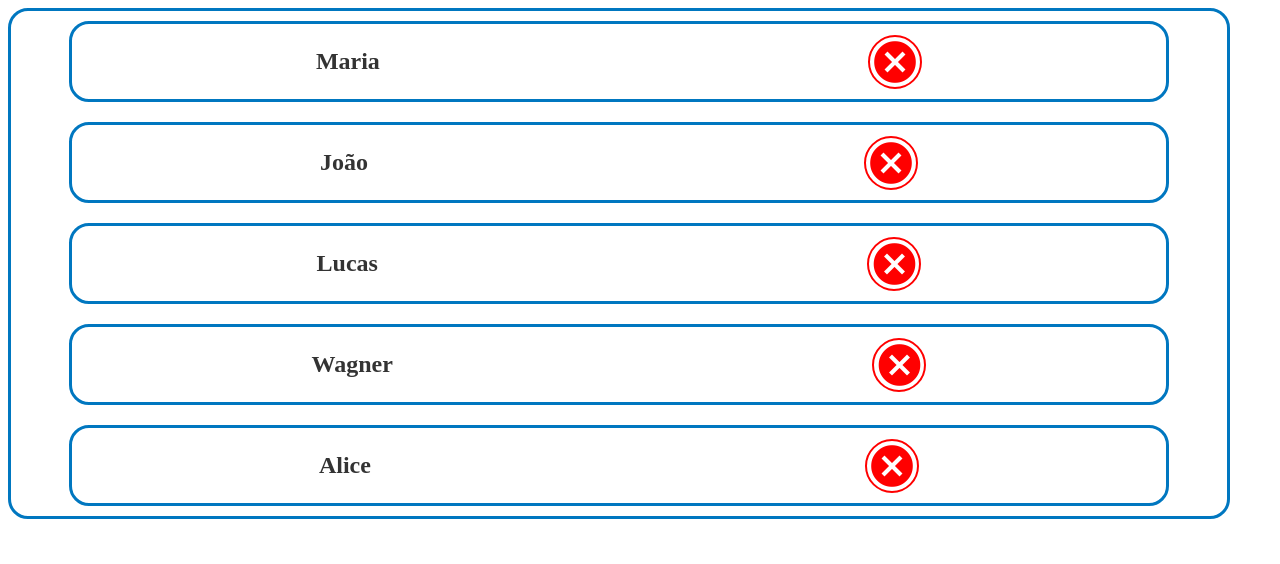
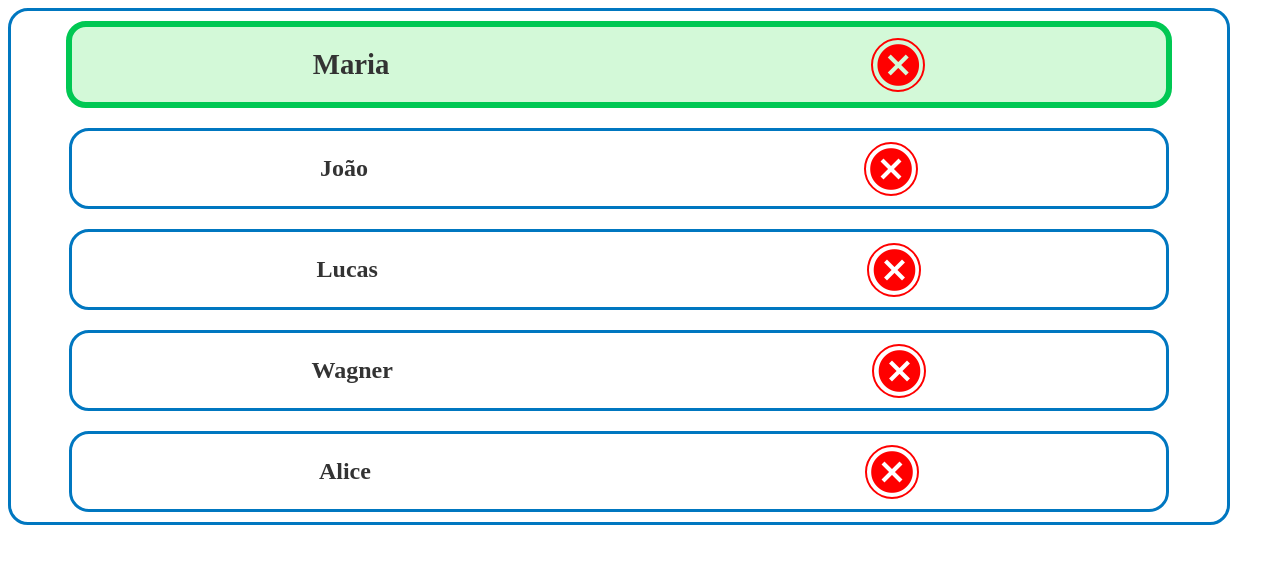
Before and after one commit to gabrielsndev/fila-volei-app, an Angular app: page / in a window 1280 px wide. Shown: the top 564 px of the page. Built offline with nearby package versions, Linux system fonts and the light colour scheme.

Commit message:
Tratando e adicionando a forma de selecionar os jogadores

```diff
--- a/src/app/components/fila/fila.component.css
+++ b/src/app/components/fila/fila.component.css
@@ -28,3 +28,17 @@
     border: solid 2px red;
     border-radius: 50px;
 }
+
+.hightlight{
+    border: solid 6px var(--color-accent);
+    font-weight: bold;
+    font-size: 1.4em;
+    background-color: var(--color-selected);
+    transition: 0.2s;
+}
+
+.selected {
+    transition: 0.2s;
+    font-size: 1.2em;
+    background-color: var(--color-selected);
+}
--- a/src/app/components/fila/fila.component.html
+++ b/src/app/components/fila/fila.component.html
@@ -1,5 +1,11 @@
 <section class="fila">
-    <div class="player" *ngFor="let jogador of listaTeste">
+    <div class="player"
+        (click)="selecionarJogador(jogador)"
+        *ngFor="let jogador of listaTeste; let i = index"
+        [ngClass]="{
+            'hightlight': i == 0,
+            'selected': isSelecionado(jogador)
+        }">
         <h2>{{jogador}}</h2>
         <span class="material-icons">cancel</span>
     </div>
--- a/src/app/components/fila/fila.component.ts
+++ b/src/app/components/fila/fila.component.ts
@@ -12,19 +12,53 @@ export class FilaComponent {
   constructor(private filaService: FilaService) {}
 
   fila: string[] = [];
-
-  ngOnInit(): void {
-    this.filaService.fila$.subscribe(fila => {
-      this.fila = fila;
-    });
-  }
-
   listaTeste = [
     'Maria',
     'João',
     'Lucas',
     'Wagner',
     'Alice'
-  ]
+  ];
+  jogadoresSelecionados: string[] = [];
+
+
+  ngOnInit(): void {
+    this.filaService.fila$.subscribe(fila => {
+      this.fila = fila;
+    });
+
+    if (this.listaTeste.length > 0) {
+      const primeiro = this.listaTeste[0];
+      if (!this.jogadoresSelecionados.includes(primeiro)) {
+        this.jogadoresSelecionados.unshift(primeiro);
+    }
+  }
+  }
+
+
+
+  selecionarJogador(jogador:string): void{
+    const primeiro = this.listaTeste[0];
+    if (jogador === primeiro) {
+      return;
+    }
+
+    if (this.jogadoresSelecionados.includes(jogador)) {
+      this.jogadoresSelecionados = this.jogadoresSelecionados.filter(j => j !== jogador);
+    } else {
+      if(this.jogadoresSelecionados.length < this.maximoJogadores){
+        this.jogadoresSelecionados.push(jogador);
+      }
+    }
+  }
+
+
+  isSelecionado(jogador: string): boolean {
+    return this.jogadoresSelecionados.includes(jogador);
+  }
+
+  maximoJogadores:number = 4
+
+
 
 }
--- a/src/styles.css
+++ b/src/styles.css
@@ -6,4 +6,5 @@
     --color-background: #FFFFFF;
     --color-text: #333333;
     --color-accent: #00C853;
+    --color-selected: #d3f9d8
   }
```
